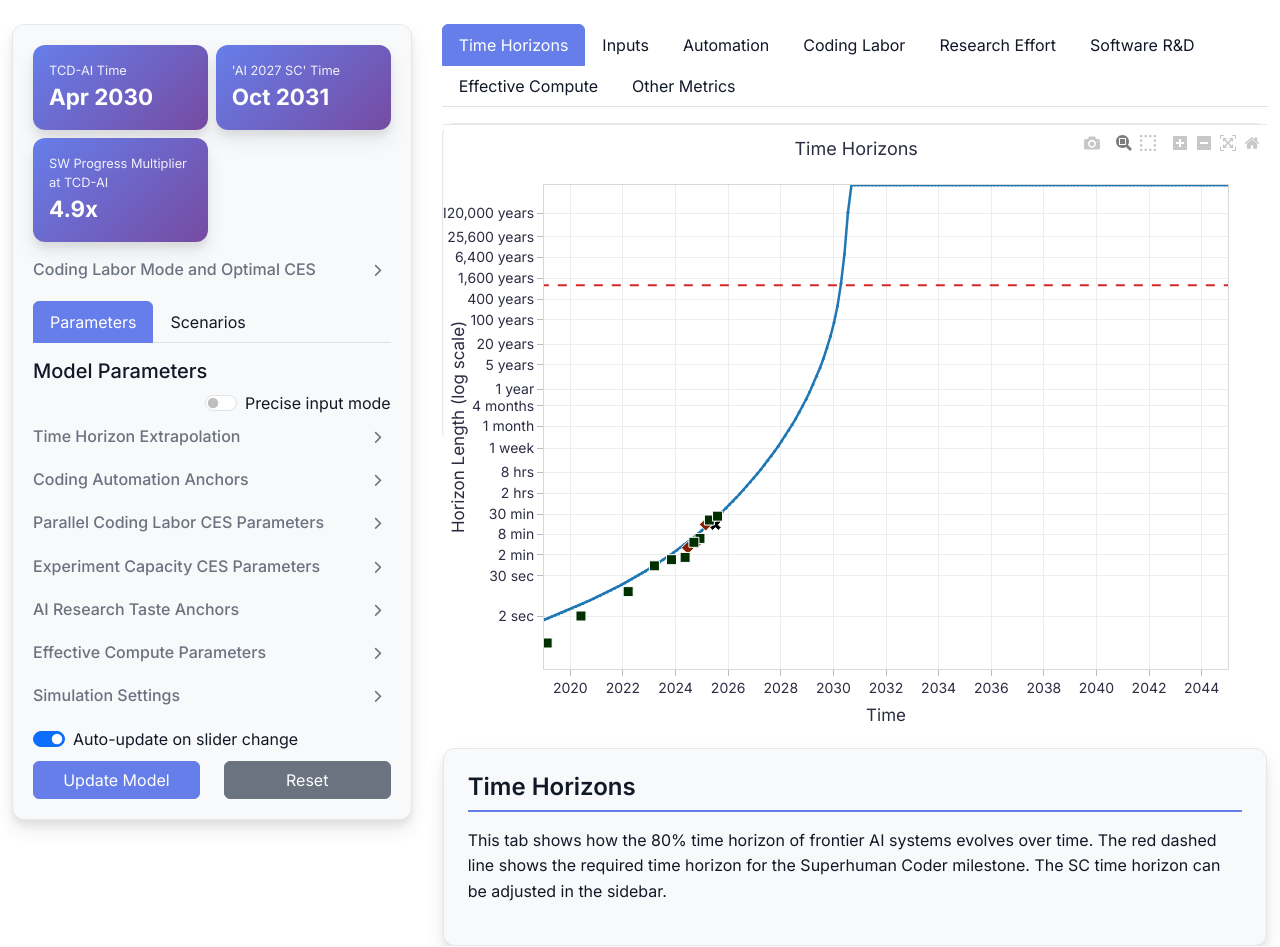
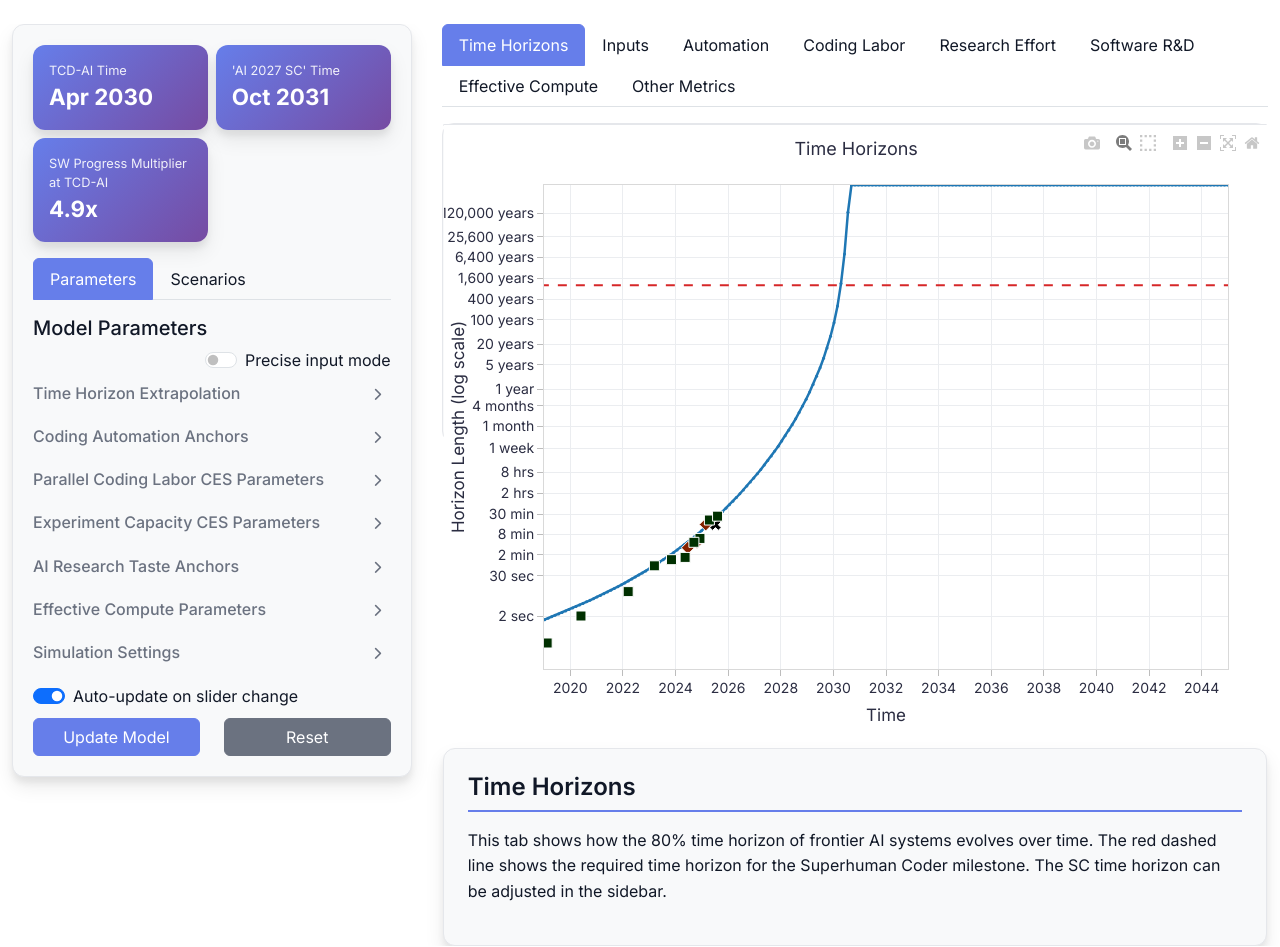
Before and after one commit to brendanhalstead/ai-progress-rates, a Flask app: page / in a window 1280 px wide. Shown: the part 55-1002 px from the top of the page. Run offline with Flask 2, Linux system fonts and the light colour scheme; some libraries are stand-ins or nearby versions.

Commit message:
UI improvements

```diff
--- a/app.py
+++ b/app.py
@@ -2051,7 +2051,7 @@ def get_parameter_config():
                     'units': 'categorical'
                 },
                 'optimal_ces_theta': {
-                    'name': 'Optimal CES θ',
+                    'name': 'Automation Efficiency Slope',
                     'description': 'Slope of automation multiplier above threshold (η ∝ E^θ)',
                     'units': 'dimensionless'
                 },
--- a/templates/index.html
+++ b/templates/index.html
@@ -102,68 +102,7 @@
               </div>
             </div>
 
-            <!-- Coding Labor Mode and Optimal CES Settings -->
-            <div class="param-group">
-              <div
-                class="d-flex justify-content-between align-items-center mb-2"
-              >
-                <h6 class="text-muted mb-0">Coding Labor Mode and Optimal CES</h6>
-                <button
-                  class="btn btn-sm btn-outline-secondary"
-                  type="button"
-                  data-bs-toggle="collapse"
-                  data-bs-target="#optimalCesParams"
-                  aria-expanded="false"
-                  aria-controls="optimalCesParams"
-                >
-                  <i class="fas fa-chevron-down"></i>
-                </button>
-              </div>
-              <div class="collapse" id="optimalCesParams">
-                <div class="mb-3">
-                  <label class="param-label" for="coding_labor_mode">Coding Labor Mode:</label>
-                  <select class="form-select form-select-sm" id="coding_labor_mode">
-                    <option value="simple_ces">Simple CES</option>
-                    <option value="optimal_ces">Optimal Frontier CES</option>
-                  </select>
-                  <small class="text-muted">Choose between the legacy simple CES and the optimized frontier CES implementation.</small>
-                </div>
-                <div class="mb-3">
-                  <label class="param-label" for="optimal_ces_theta">
-                    Optimal CES θ: <span id="optimal_ces_theta_val">Loading...</span>
-                  </label>
-                  <input
-                    type="range"
-                    class="range-input form-range"
-                    id="optimal_ces_theta"
-                    step="0.01"
-                  />
-                  <small class="text-muted">Slope of automation multiplier above threshold (η ∝ E^θ).</small>
-                </div>
-                <div class="mb-3">
-                  <label class="param-label" for="optimal_ces_eta_init">Optimal CES η_init</label>
-                  <input
-                    type="number"
-                    class="form-control form-control-sm"
-                    id="optimal_ces_eta_init"
-                    step="any"
-                  />
-                  <small class="text-muted">Automation multiplier at the threshold. Use scientific notation if needed (e.g., 1e-6).</small>
-                </div>
-                <div class="mb-3">
-                  <label class="param-label" for="optimal_ces_grid_size">
-                    Optimal CES Grid Size: <span id="optimal_ces_grid_size_val">Loading...</span>
-                  </label>
-                  <input
-                    type="range"
-                    class="range-input form-range"
-                    id="optimal_ces_grid_size"
-                    step="1"
-                  />
-                  <small class="text-muted">Number of grid points for the precomputed frontier lookup.</small>
-                </div>
-              </div>
-            </div>
+
             <!-- Navigation Tabs -->
             <ul class="nav nav-tabs mb-3" id="controlTabs">
               <li class="nav-item">
@@ -3743,7 +3723,7 @@
             software_progress_rate_at_reference_year: "Software Scale",
             automation_fraction_at_superhuman_coder: "TCD-AI Automation Fraction:",
 
-            swe_multiplier_at_present_day: "SWE Multiplier at Anchor Time",
+            swe_multiplier_at_present_day: "SWE Multiplier at Present Day",
             coding_labor_normalization: "Parallel Coding Labor Normalization",
             experiment_compute_exponent: "Experiment Compute Discounting",
             ai_research_taste_at_superhuman_coder: "TCD-AI Research Taste",
```
Also changed, not shown: other parts of templates/index.html (+44 -3 lines).
